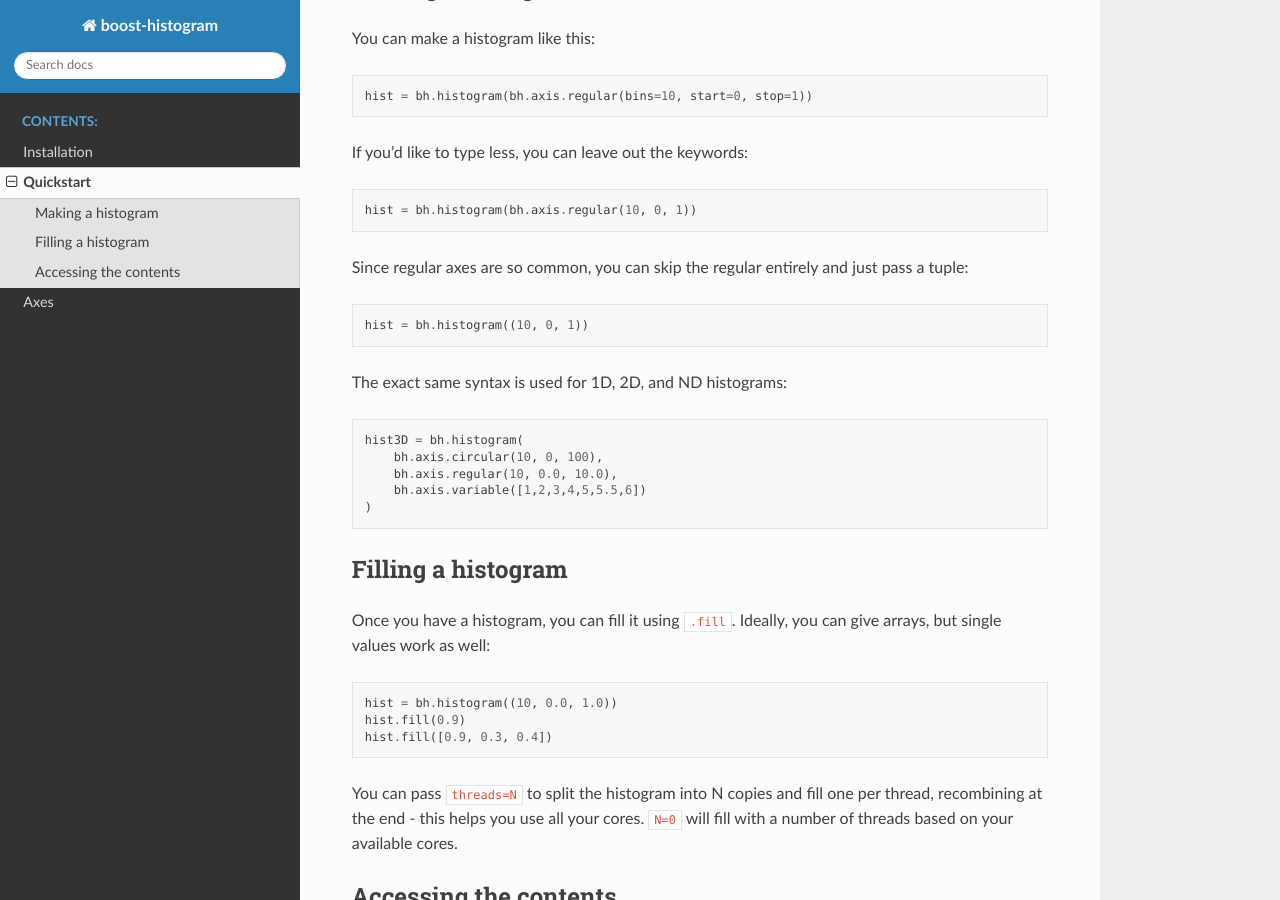
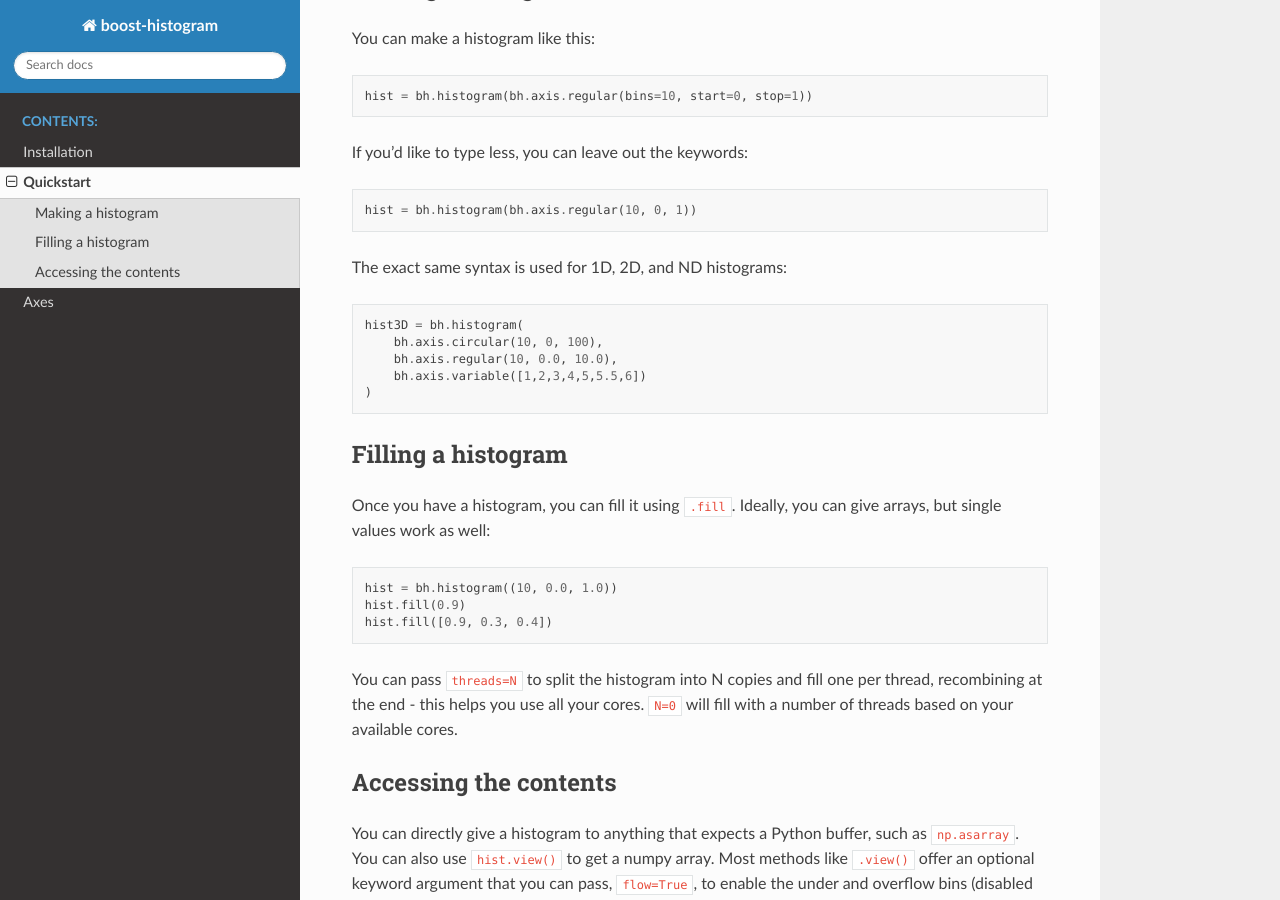
Before and after one commit to scikit-hep/boost-histogram, a Sphinx documentation site: the page built from docs/usage/quickstart.rst, in a window 1280 px wide and 900 px high, scrolled down 702 px. Built offline with Sphinx 7.4.7 and the Read the Docs theme 2.0.0, drawn with Linux system fonts in a browser that asks for light colours; the version number could not be read and is left out.

Commit message:
Remove mention of shortcut

```diff
--- a/docs/usage/quickstart.rst
+++ b/docs/usage/quickstart.rst
@@ -29,13 +29,6 @@ If you’d like to type less, you can leave out the keywords:
 .. code:: python
 
    hist = bh.histogram(bh.axis.regular(10, 0, 1))
-
-Since regular axes are so common, you can skip the regular entirely and
-just pass a tuple:
-
-.. code:: python
-
-   hist = bh.histogram((10, 0, 1))
 
 
 The exact same syntax is used for 1D, 2D, and ND histograms:
```
